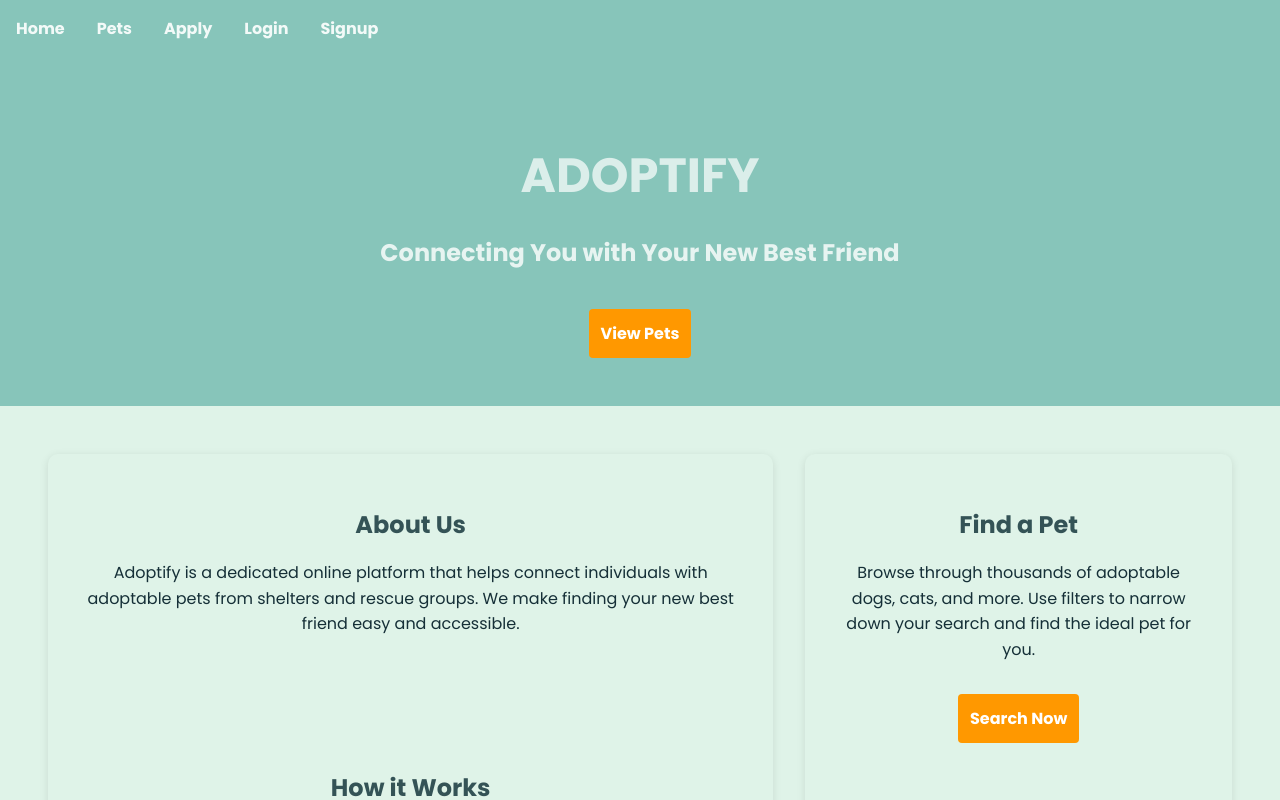
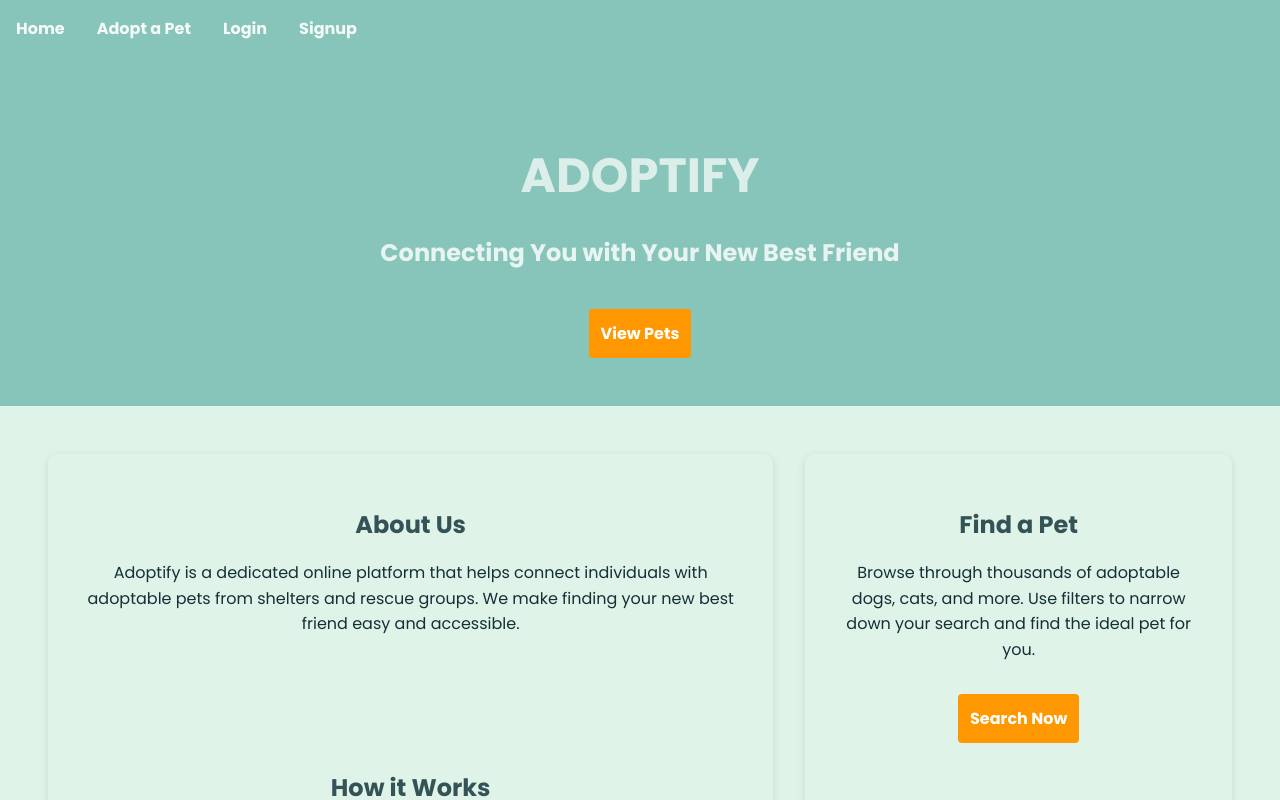
Before and after one commit to chantal-delcarmen/adoptify-pet-finder, a React (Create React App) app in the folder frontend/: page / in a window 1280 px wide. Shown: the top 800 px of the page. Built offline with nearby package versions, Linux system fonts and the light colour scheme; no server answers.

Commit message:
feat: Update Navbar links for clarity in pet adoption navigation

```diff
--- a/frontend/src/components/Navbar.js
+++ b/frontend/src/components/Navbar.js
@@ -10,8 +10,7 @@ function Navbar() {
         <nav className="navbar">
             <div className="navbar__auth">
                 <Link to="/">Home</Link>
-                <Link to="/pets">Pets</Link>
-                <Link to="/apply">Apply</Link>
+                <Link to="/pets">Adopt a Pet</Link>
                 {username ? (
                     <>
                         <span>Welcome, {username}!</span>
```
